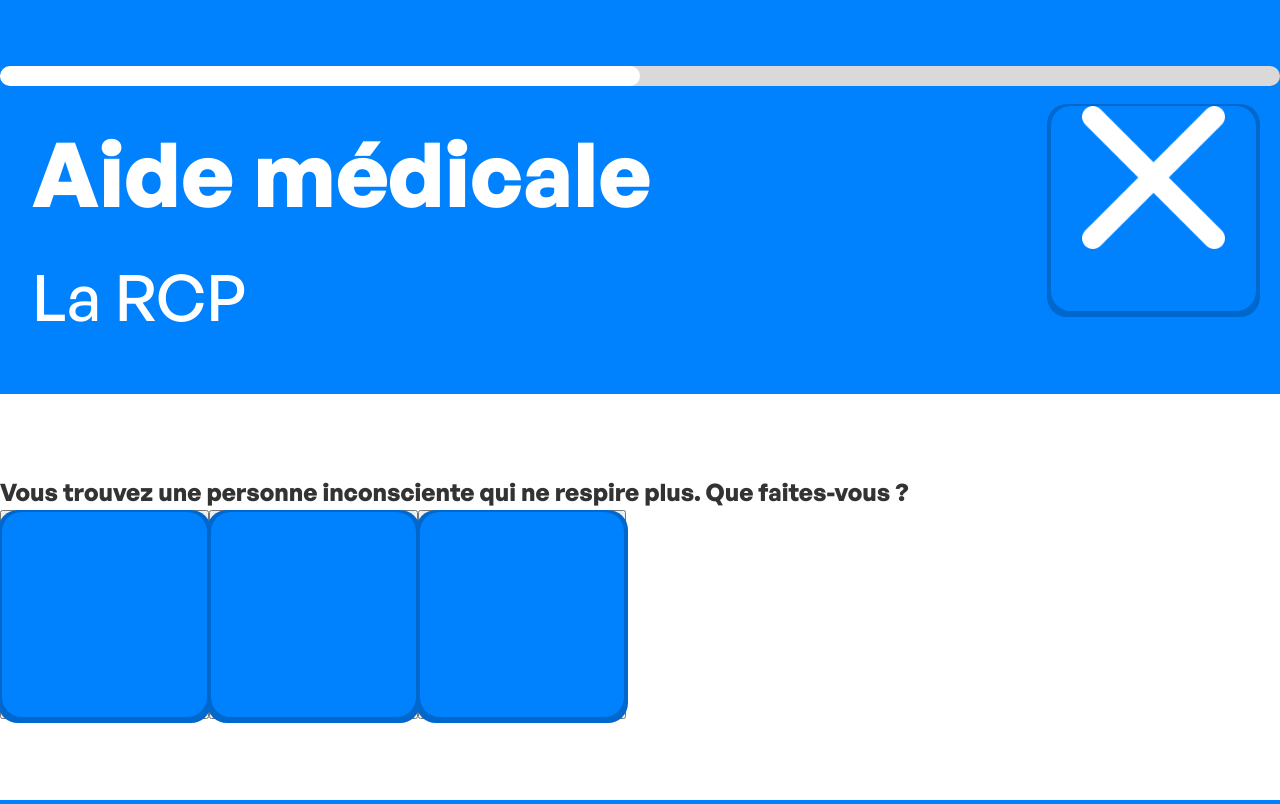
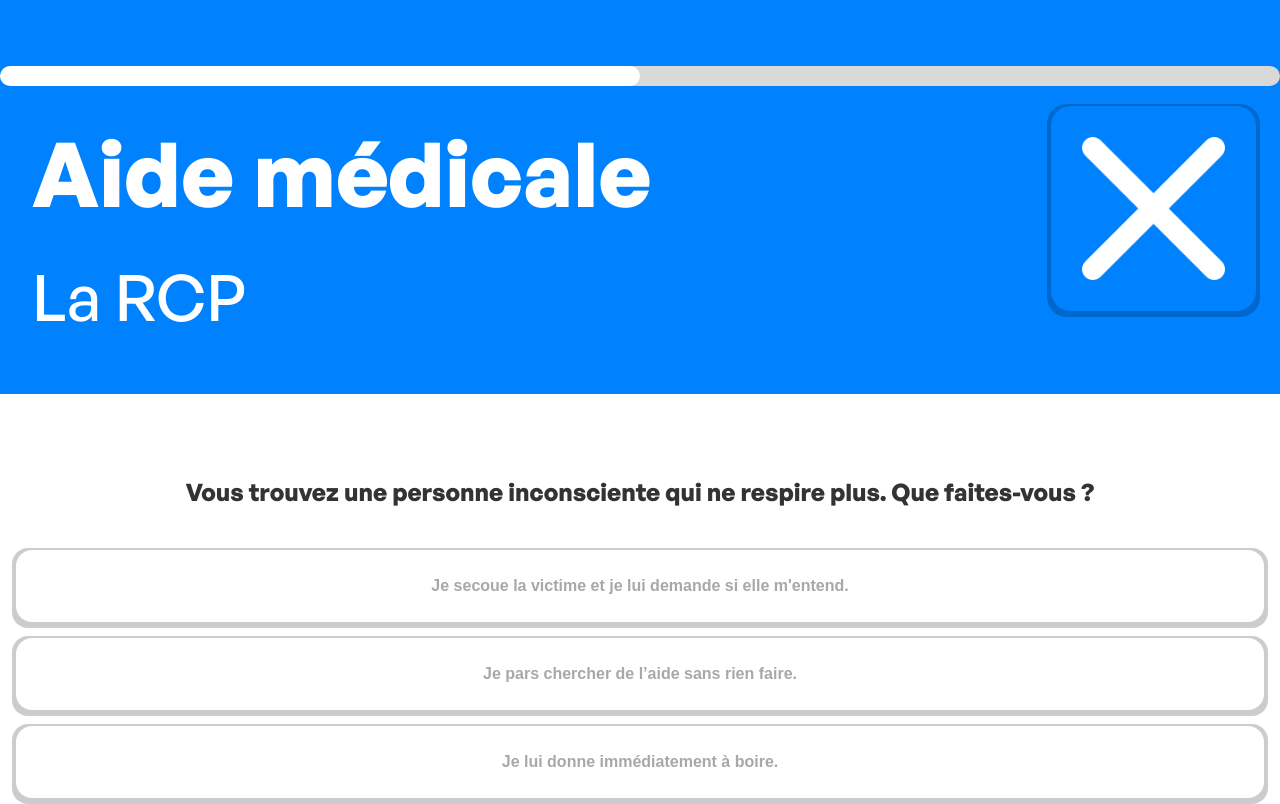
Before and after one commit to NonoSoli/BeAware_App, a PHP site: page /pages/medic/exercice.html in a window 1280 px wide. Run offline with PHP 8.4, Linux system fonts and the light colour scheme.

Commit message:
end-of-levels-ui
Les questions, reponses, feedbacks et bouton "suivant" mais aussi la réaction de la bonne ou mauvaise réponse sont OK !

```diff
--- a/assets/styles/css/main.css
+++ b/assets/styles/css/main.css
@@ -2,6 +2,8 @@
   margin: 0;
   padding: 0;
   box-sizing: border-box;
+  background-color: transparent;
+  border: none;
 }
 
 html, body {
@@ -300,6 +302,9 @@
   padding: 0;
   outline: none;
   cursor: pointer;
+  display: flex;
+  align-items: center;
+  justify-content: center;
 }
 .rectangular-button::before, .rectangular-button::after {
   content: "";
@@ -329,8 +334,7 @@
   width: 70%;
   height: auto;
   display: block;
-  margin: auto;
-  justify-content: center;
+  margin: 0;
 }
 
 .non-activ-level-button {
@@ -525,18 +529,19 @@
   font-size: calc(90vw * 0.05);
 }
 
-.qcm4-rectangular-box-choice {
+.rectangular-choice {
   position: relative;
-  margin: auto;
-  width: 40vw;
-  height: 12vh;
+  margin-left: 2vh;
+  margin-right: 2vh;
+  width: auto;
+  height: 9vh;
   background-color: transparent;
   border: none;
   padding: 0;
   outline: none;
   cursor: pointer;
 }
-.qcm4-rectangular-box-choice::before, .qcm4-rectangular-box-choice::after {
+.rectangular-choice::before, .rectangular-choice::after {
   content: "";
   position: absolute;
   width: 100%;
@@ -545,11 +550,11 @@
   top: 0;
   left: 0;
 }
-.qcm4-rectangular-box-choice::before {
+.rectangular-choice::before {
   background-color: white;
   z-index: 1;
 }
-.qcm4-rectangular-box-choice::after {
+.rectangular-choice::after {
   z-index: 0;
   background-color: #cccccc;
   border-radius: 2vh;
@@ -558,7 +563,7 @@
   width: calc(100% + 8px);
   height: calc(100% + 8px);
 }
-.qcm4-rectangular-box-choice img {
+.rectangular-choice img {
   position: relative;
   z-index: 2;
   width: 5vh;
@@ -566,18 +571,30 @@
   display: block;
   margin: auto;
 }
-.qcm4-rectangular-box-choice span {
+.rectangular-choice span {
   position: relative;
   z-index: 2;
   display: flex;
   justify-content: center;
   align-items: center;
   color: #a8a8a8;
-  font-weight: 500;
+  font-weight: 700;
   text-align: center;
   width: 100%;
   height: 100%;
-  font-size: calc(40vw * 0.05);
+  font-size: 2vh;
+}
+.rectangular-choice.bonne-reponse::before {
+  background-color: #0082ff;
+}
+.rectangular-choice.bonne-reponse span {
+  color: white;
+}
+.rectangular-choice.mauvaise-reponse::before {
+  background-color: #ff0f00;
+}
+.rectangular-choice.mauvaise-reponse span {
+  color: white;
 }
 
 .next-button {
@@ -587,22 +604,19 @@
   padding: 12px 30px;
   border-radius: 100px;
   cursor: pointer;
-  font-size: 1rem;
-  display: block;
-  margin: 20px auto 0 auto;
-}
-
-.bonne-reponse {
-  border: 2px solid #3cb371;
-}
-
-.mauvaise-reponse {
-  border: 2px solid #e74c3c;
+  font-size: 2vh;
+  position: fixed;
+  bottom: 3vh;
+  left: 50%;
+  transform: translateX(-50%);
+  width: 90vh;
+  max-width: 600px;
+  z-index: 1000;
 }
 
 .feedback {
-  margin-top: 15px;
-  font-size: 1rem;
+  margin-top: 4vh;
+  font-size: 2vh;
   text-align: center;
   color: #333;
 }
@@ -791,4 +805,17 @@
   margin: auto;
 }
 
+.exercice-description {
+  font-size: 3vh;
+  text-align: center;
+  margin-bottom: 5vh;
+}
+
+.exercice-options {
+  display: grid;
+  grid-template-columns: 1fr;
+  gap: 2vh;
+  margin: auto;
+}
+
 /*# sourceMappingURL=main.css.map */
--- a/assets/styles/sass/base/_base.scss
+++ b/assets/styles/sass/base/_base.scss
@@ -4,6 +4,8 @@
   margin: 0;
   padding: 0;
   box-sizing: border-box;
+  background-color: transparent;
+  border: none;
 }
 
 html, body {
--- a/assets/styles/sass/base/_mixins.scss
+++ b/assets/styles/sass/base/_mixins.scss
@@ -106,6 +106,10 @@
   outline: none;
   cursor: pointer;
 
+  display: flex;
+  align-items: center;   // centre verticalement le contenu
+  justify-content: center; // centre horizontalement le contenu
+
   &::before,
   &::after {
     content: "";
@@ -138,10 +142,11 @@
     width: 70%;
     height: auto;
     display: block;
-    margin: auto;
-    justify-content: center;
+    // les marges ne sont plus nécessaires car flexbox gère l'alignement
+    margin: 0;
   }
 }
+
 
 @mixin rectangular-box-levels(
   $width: 90vh,
@@ -213,7 +218,7 @@
   }
 }
 
-@mixin qcm4-rectangular-box-choice(
+@mixin rectangular-choice(
   $width: 90vh,
   $height: 10vh,
   $size: $width,
@@ -223,7 +228,8 @@
   $shadow: color.scale($color, $lightness: -20%);
 
   position: relative;
-  margin: auto;
+  margin-left: 2vh;
+  margin-right: 2vh;
   width: $width;
   height: $height;
   background-color: transparent;
@@ -274,11 +280,27 @@
     justify-content: center;
     align-items: center;
     color: #a8a8a8;
-    font-weight: 500;
+    font-weight: 700;
     text-align: center;
     width: 100%;
     height: 100%;
-    font-size: calc(#{$size} * 0.05);
+    font-size: 2vh;
+  }
+
+  &.bonne-reponse::before {
+    background-color: #0082ff;
+  }
+
+  &.bonne-reponse span {
+    color: white;
+  }
+
+  &.mauvaise-reponse::before {
+    background-color: #ff0f00;
+  }
+
+  &.mauvaise-reponse span {
+    color: white;
   }
 }
 
@@ -300,7 +322,6 @@
   transition: width 0.3s ease-in-out;
 }
 
-// Bouton "Suivant" arrondi
 @mixin next-button {
   background-color: #0082ff;
   color: white;
@@ -308,24 +329,22 @@
   padding: 12px 30px;
   border-radius: 100px;
   cursor: pointer;
-  font-size: 1rem;
-  display: block;
-  margin: 20px auto 0 auto;
-}
+  font-size: 2vh;
 
-// Réponses validées
-@mixin bonne-reponse {
-  border: 2px solid #3cb371;
-}
+  position: fixed;
+  bottom: 3vh;
+  left: 50%;
+  transform: translateX(-50%);
+  width: 90vh; // petite marge latérale
+  max-width: 600px; // limite sur grand écran
 
-@mixin mauvaise-reponse {
-  border: 2px solid #e74c3c;
+  z-index: 1000; // s’assurer qu’il soit au-dessus du contenu
 }
 
 // Zone de feedback
 @mixin feedback {
-  margin-top: 15px;
-  font-size: 1rem;
+  margin-top: 4vh;
+  font-size: 2vh;
   text-align: center;
   color: #333;
 }
--- a/assets/styles/sass/components/_buttons.scss
+++ b/assets/styles/sass/components/_buttons.scss
@@ -33,20 +33,12 @@
   @include rectangular-box-levels($width: 90vw, $height: 12vh, $radius: 2vh);
 }
 
-.qcm4-rectangular-box-choice {
-  @include qcm4-rectangular-box-choice($width: 40vw, $height: 12vh, $radius: 2vh);
+.rectangular-choice {
+  @include rectangular-choice($width: auto, $height: 9vh, $radius: 2vh);
 }
 
 .next-button {
   @include next-button;
-}
-
-.bonne-reponse {
-  @include bonne-reponse;
-}
-
-.mauvaise-reponse {
-  @include mauvaise-reponse;
 }
 
 .feedback {
--- a/assets/styles/sass/components/_levels.scss
+++ b/assets/styles/sass/components/_levels.scss
@@ -92,3 +92,16 @@
   gap: 3vh;
   margin: auto;
 }
+
+.exercice-description {
+  font-size: 3vh;
+  text-align: center;
+  margin-bottom: 5vh;
+}
+
+.exercice-options {
+  display: grid;
+  grid-template-columns: 1fr;
+  gap: 2vh;
+  margin: auto;
+}
--- a/pages/medic/exercice.html
+++ b/pages/medic/exercice.html
@@ -51,6 +51,7 @@
       function afficherExercice(index) {
         const exercice = exercicesData[index];
 
+        // Réinitialisation du contenu
         $('.exercice-title').text(exercice.titre);
         $('.exercice-description').text(exercice.description);
         $('.temps-estime').text(exercice.temps_estime);
@@ -62,14 +63,26 @@
         exercice.options.forEach(option => {
           const btn = $('<button class="option-button">')
             .append(
-              $('<div class="rectangular-button">')
+              $('<div class="rectangular-choice">')
                 .append($('<span>').text(option.texte))
             )
             .on('click', function () {
-              $('.option-button').prop('disabled', true);
-              $(this).find('.rectangular-button').addClass(option.correcte ? 'bonne-reponse' : 'mauvaise-reponse');
+              // Empêcher les clics répétés sur le même bouton
+              if ($(this).hasClass('clicked')) return;
+
+              $(this).addClass('clicked');
+
+              // Marquer la bonne ou mauvaise réponse
+              $(this).find('.rectangular-choice').addClass(option.correcte ? 'bonne-reponse' : 'mauvaise-reponse');
+
+              // Afficher le feedback
               $('.feedback').text(option.feedback);
-              $('.next-button').show();
+
+              // Si bonne réponse : bloquer tous les autres boutons et afficher "Suivant"
+              if (option.correcte) {
+                $('.option-button').prop('disabled', true);
+                $('.next-button').fadeIn();
+              }
             });
 
           $('.exercice-options').append(btn);
```
Also changed, not shown: 1 other file.
